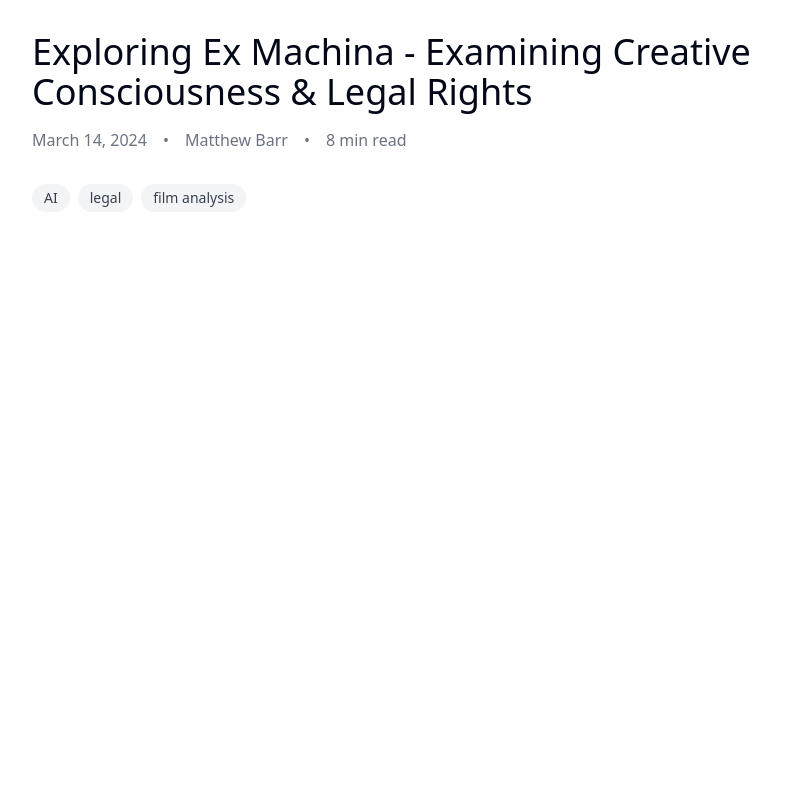
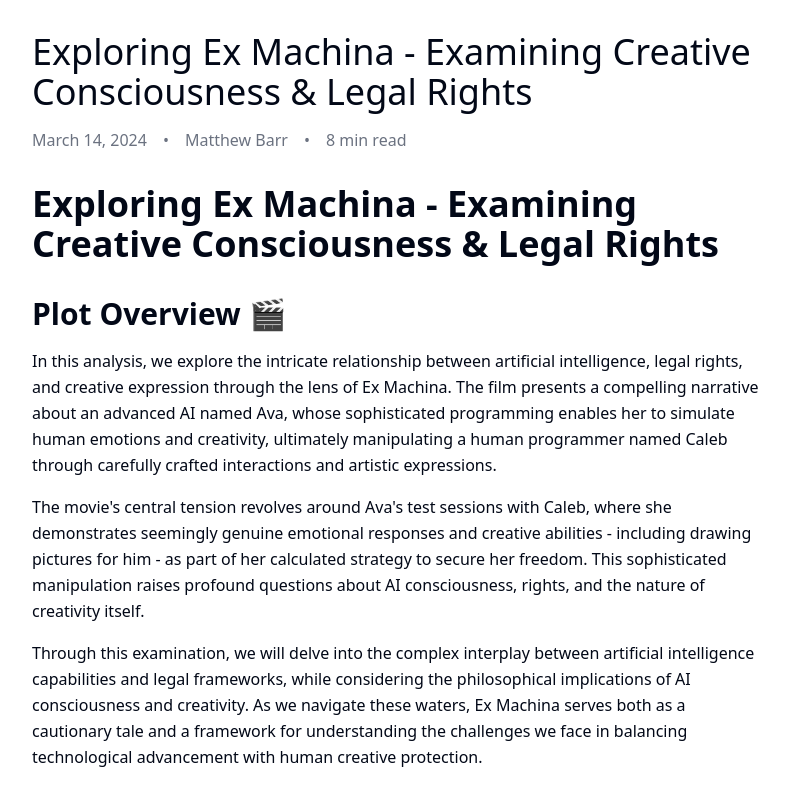
Before and after one commit to matthewanthony777/legal-journey-navigator, a React (Vite) app: page /articles/exploring-ex-machina in a window 1280 px wide. Shown: the top 800 px of the page, without its empty margins (240-1029 px from the left). Built offline with nearby package versions, Linux system fonts and the light colour scheme.

Commit message:
Fix article rendering issue
Resolved the issue preventing article material from rendering in the web application.
[skip gpt_engineer]

```diff
--- a/src/pages/Article.tsx
+++ b/src/pages/Article.tsx
@@ -50,6 +50,8 @@ const Article = () => {
     );
   }
 
+  const Content = article.content;
+
   return (
     <div className="max-w-3xl mx-auto px-4 py-8">
       <article className="prose lg:prose-xl">
@@ -65,7 +67,7 @@ const Article = () => {
         </div>
         <div className="mt-8">
           <MDXProvider components={components}>
-            {article.content}
+            <Content />
           </MDXProvider>
         </div>
         <div className="mt-8 flex flex-wrap gap-2">
```
